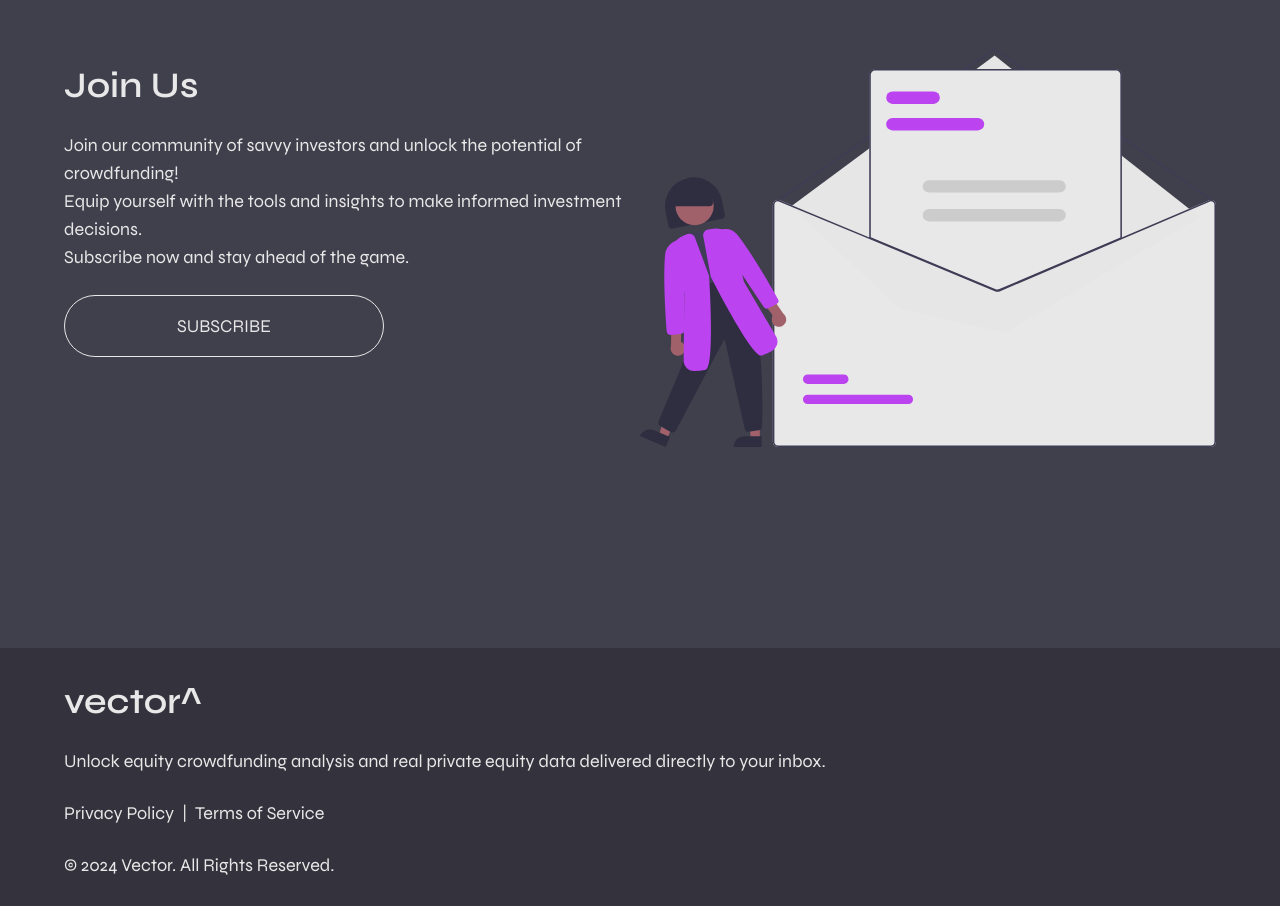
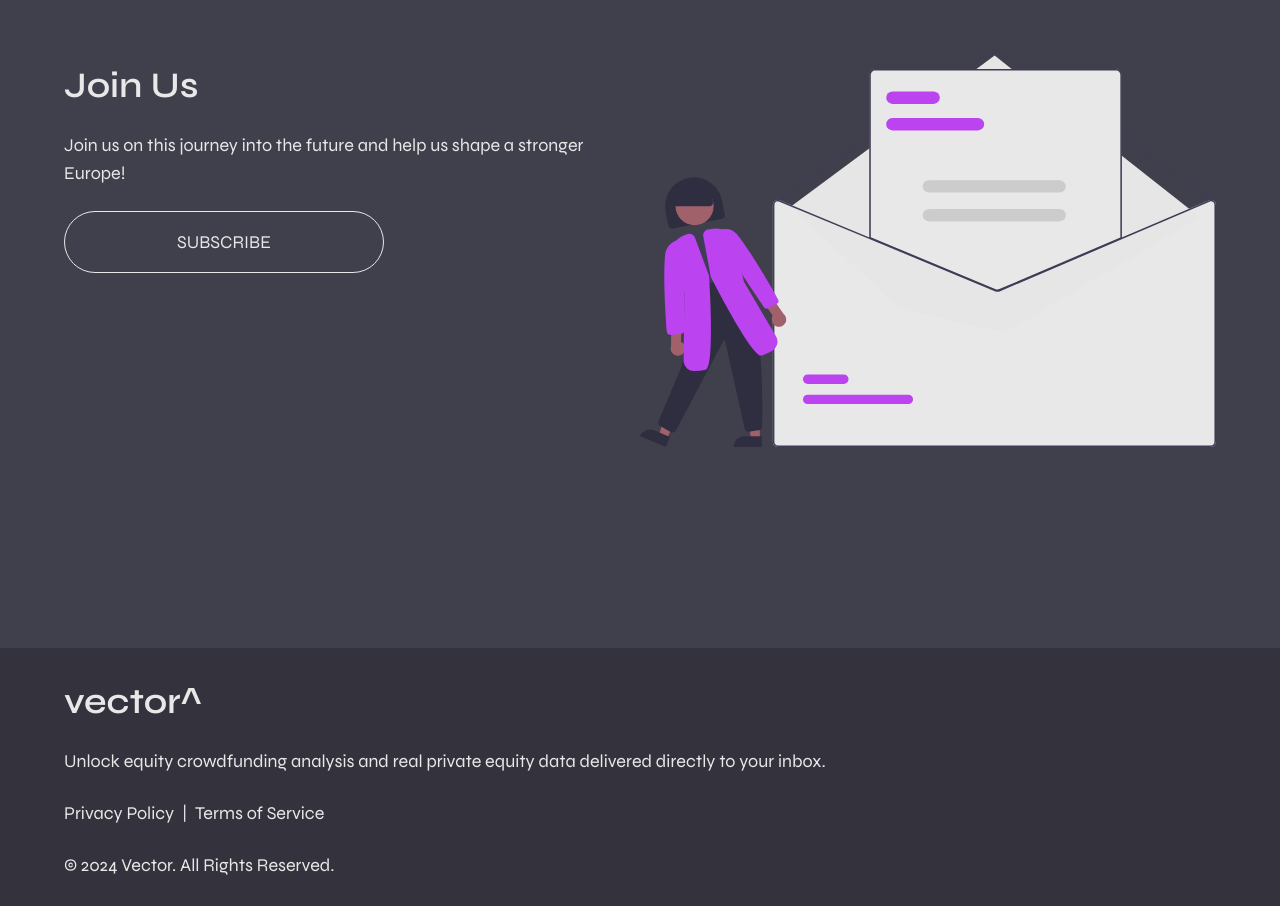
Before and after one commit to jreis13/vector, a Next.js app: page / in a window 1280 px wide. Shown: the part 3400-4306 px from the top of the page. Built offline with nearby package versions, Linux system fonts and the light colour scheme; no server answers.

Commit message:
edit CTA

```diff
--- a/src/components/CTA.jsx
+++ b/src/components/CTA.jsx
@@ -12,10 +12,8 @@ function CTA() {
           <div className="flex flex-col gap-y-6">
             <h2>Join Us</h2>
             <p>
-              Join our community of savvy investors and unlock the potential of
-              crowdfunding! <br /> Equip yourself with the tools and insights to
-              make informed investment decisions. <br />
-              Subscribe now and stay ahead of the game.
+              Join us on this journey into the future and help us shape a
+              stronger Europe!
             </p>
           </div>
           <Button href="mailto:contact@vector.com">Subscribe</Button>
```
